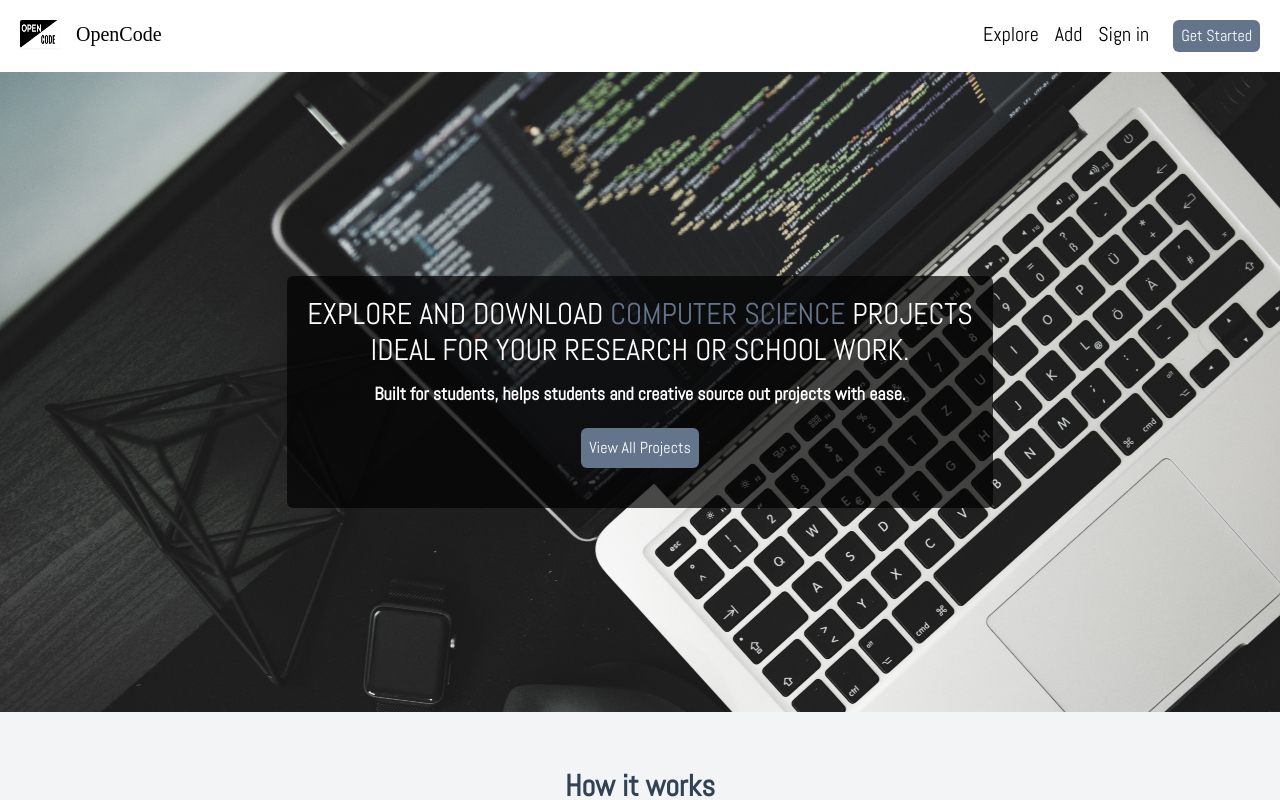
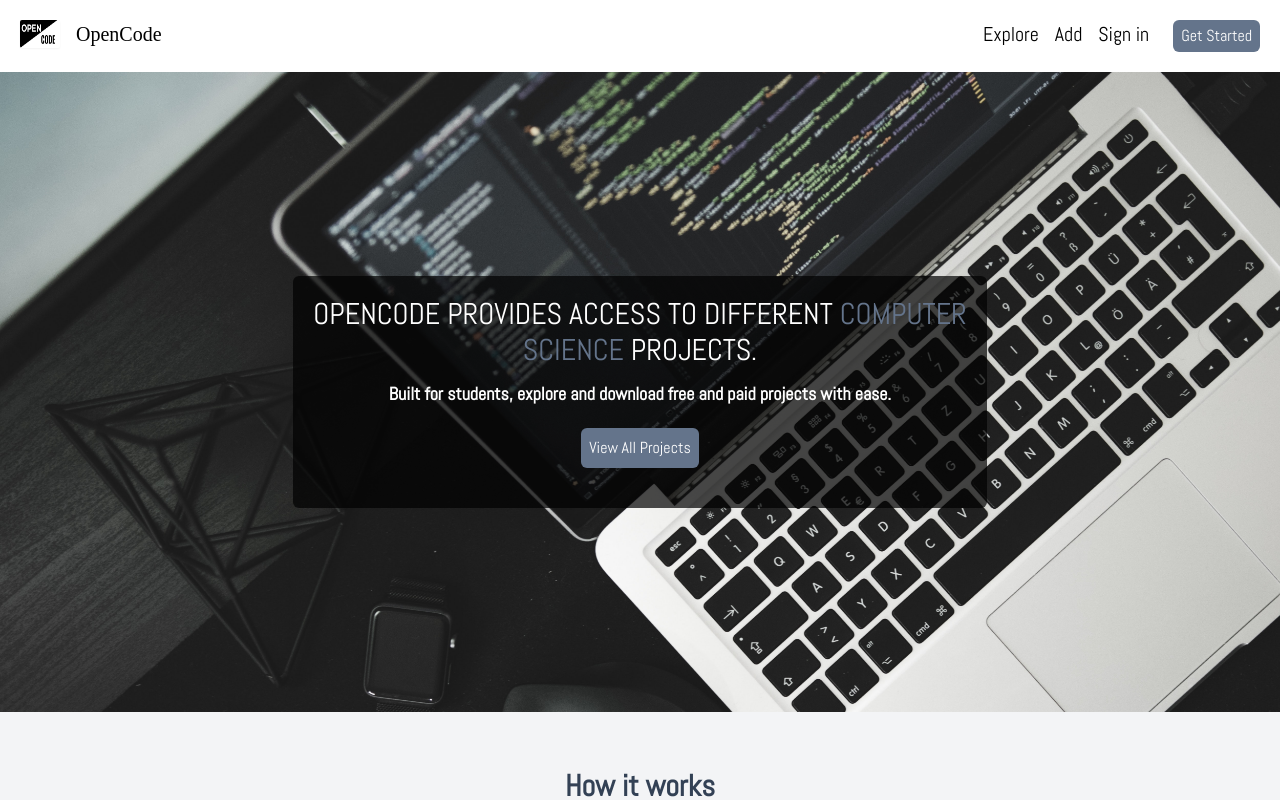
Before and after one commit to Developer-openspace/opencode, a SvelteKit app: page / in a window 1280 px wide. Shown: the top 800 px of the page. Built offline with nearby package versions, Linux system fonts and the light colour scheme; a web font is replaced by a local one.

Commit message:
checking and fixing spelling mistakes

```diff
--- a/src/routes/+page.svelte
+++ b/src/routes/+page.svelte
@@ -9,10 +9,10 @@
 <main class="text-xl bg-[url('/comp-with-code.jpg')] bg-cover max-sm:bg-center py-5 flex flex-col items-center justify-center max-sm:h-[70vh] h-[80vh]">
    <div class="flex flex-col bg-[rgba(0,0,0,0.7)] rounded-md p-5 items-center">
         <div class="text-center text-white text-xl font-medium sm:text-3xl uppercase mb-3">
-            <p>Explore and Download <span class="text-slate-500">Computer</span> <span class="text-slate-500">science</span> projects</p>
-            <p>ideal for your research or school work.</p>
+            <p>OpenCode provides Access to different <span class="text-slate-500">Computer</span></p>
+            <p><span class="text-slate-500">science</span> projects.</p>
         </div>
-        <p class="text-center text-white text-lg font-bold max-sm:w-[70vw]">Built for students, helps students and creative source out projects with ease.</p>
+        <p class="text-center text-white text-lg font-bold max-sm:w-[70vw]">Built for students, explore and download free and paid projects with ease.</p>
         <a href="/explore" class="m-5 p-2 text-base hover:text-slate-500 hover:bg-white hover:border-2 bg-slate-500 text-white rounded-md capitalize">View all projects</a>
    </div>
 </main>
```
